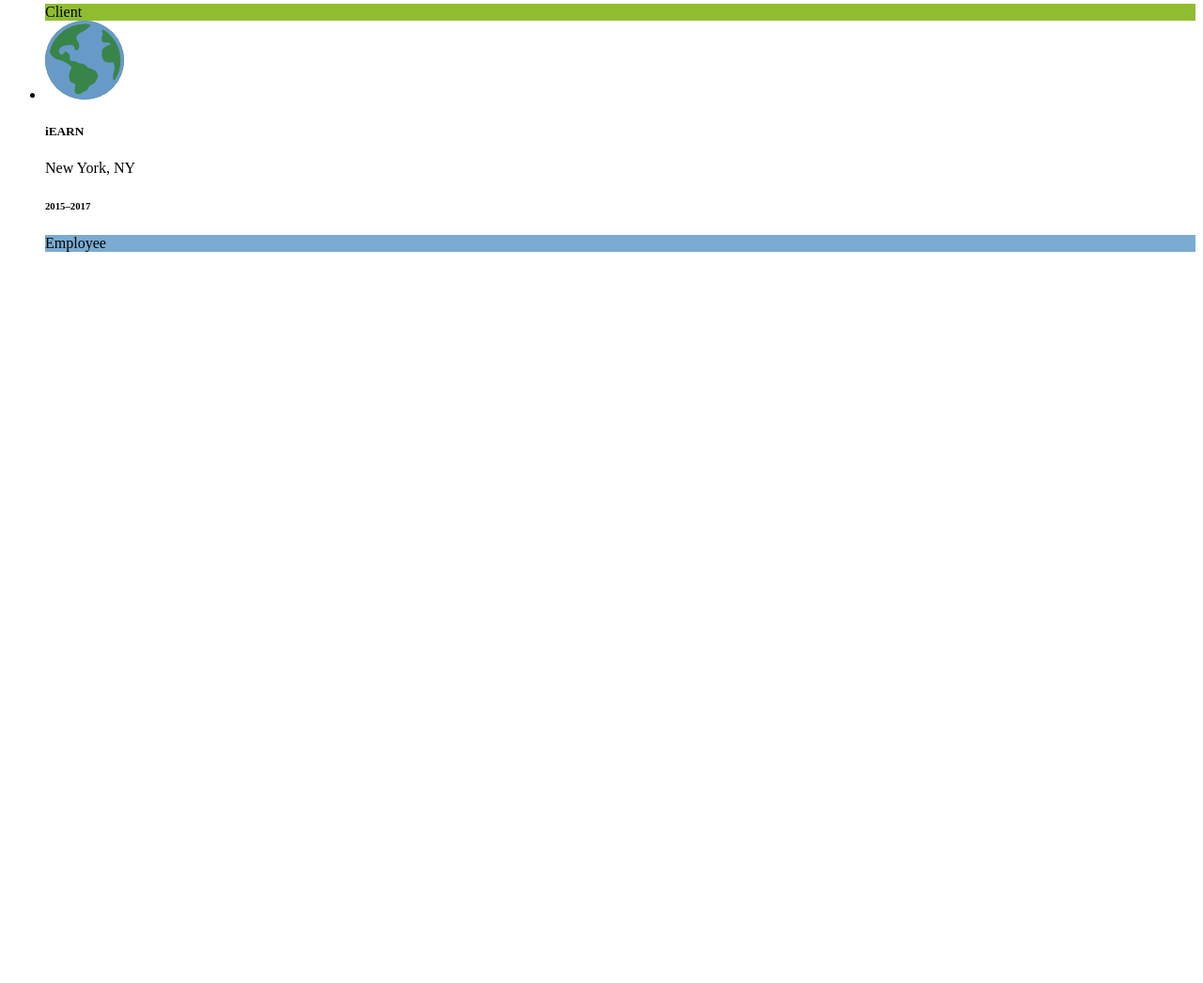
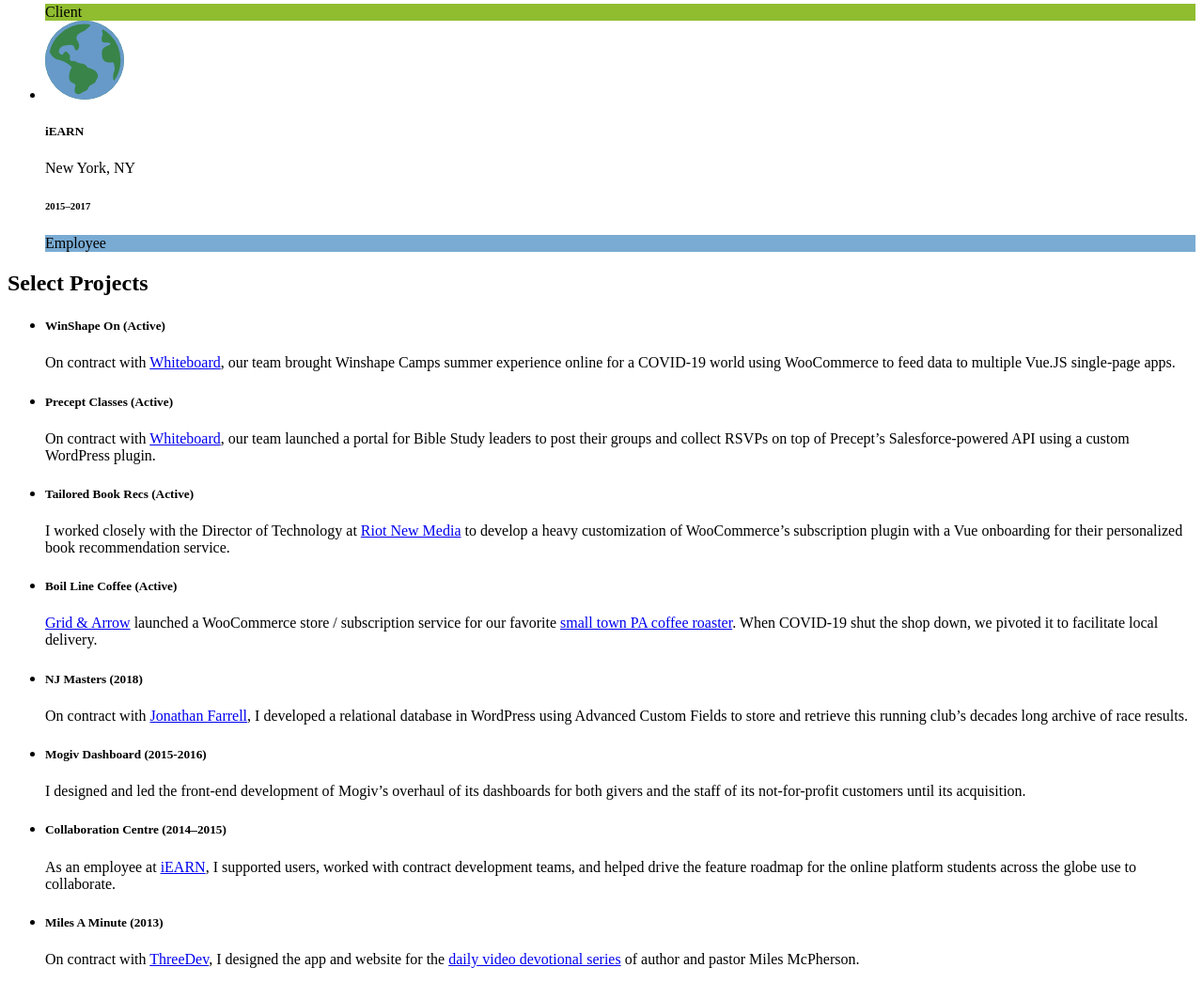
Before and after one commit to tyler-paulson/homepage, a PHP site: page / in a window 1280 px wide. Shown: the part 1140-2186 px from the top of the page at 94% size. Before the commit the page ends 1408 px from the top, so only its background shows below. Run offline with PHP 8.4, Linux system fonts and the light colour scheme; data that the repository does not hold is empty.

Commit message:
Content for Projects

```diff
--- a/index.php
+++ b/index.php
@@ -42,7 +42,7 @@
                 <ul class="clients_list">
                     <li>
                         <div class="clients_list--image">
-                            <img src="/images/wb.svg" width="120" height="47">
+                            <img alt="Logo" src="/images/wb.svg" width="120" height="47">
                         </div>
                         <h5>Whiteboard</h5>
                         <div class="clients_list--location">Chattanooga, TN</div>
@@ -51,7 +51,7 @@
                     </li>
                     <li>
                         <div class="clients_list--image">
-                            <img src="/images/ga.svg" width="92" height="92">
+                            <img alt="Logo" src="/images/ga.svg" width="92" height="92">
                         </div>
                         <h5>Grid &amp; Arrow</h5>
                         <div class="clients_list--location">Lewisburg, PA</div>
@@ -60,7 +60,7 @@
                     </li>
                     <li>
                         <div class="clients_list--image">
-                            <img src="/images/br@2x.png" width="96" height="96">
+                            <img alt="Logo" src="/images/br@2x.png" width="96" height="96">
                         </div>
                         <h5>Book Riot</h5>
                         <div class="clients_list--location">Brookyln, NY</div>
@@ -69,7 +69,7 @@
                     </li>
                     <li>
                         <div class="clients_list--image">
-                            <img src="/images/mogiv.svg" width="99" height="70">
+                            <img alt="Logo" src="/images/mogiv.svg" width="99" height="70">
                         </div>
                         <h5>Mogiv</h5>
                         <div class="clients_list--location">San Diego, CA</div>
@@ -78,7 +78,7 @@
                     </li>
                     <li>
                         <div class="clients_list--image">
-                            <img src="/images/iearn.svg" width="84" height="84">
+                            <img alt="Logo" src="/images/iearn.svg" alt="" width="84" height="84">
                         </div>
                         <h5>iEARN</h5>
                         <div class="clients_list--location">New York, NY</div>
@@ -89,6 +89,45 @@
             </div>
         </div>
 
+        <div class="wrap">
+            <div class="projects">
+                <h2>Select Projects</h2>
+                <ul class="projects_list">
+                    <li>
+                        <h5>WinShape On (Active)</h5>
+                        <p>On contract with <a href="https://whiteboard.is" target="_blank">Whiteboard</a>, our team brought Winshape Camps summer experience online for a COVID-19 world using WooCommerce to feed data to multiple Vue.JS single-page apps.</p>
+                    </li>
+                    <li>
+                        <h5>Precept Classes (Active)</h5>
+                        <p>On contract with <a href="https://whiteboard.is" target="_blank">Whiteboard</a>, our team launched a portal for Bible Study leaders to post their groups and collect RSVPs on top of Precept’s Salesforce-powered API using a custom WordPress plugin.</p>
+                    </li>
+                    <li>
+                        <h5>Tailored Book Recs (Active)</h5>
+                        <p>I worked closely with the Director of Technology at <a href="https://riotnewmedia.com" target="_blank">Riot New Media</a> to develop a heavy customization of WooCommerce’s subscription plugin with a Vue onboarding for their personalized book recommendation service.</p>
+                    </li>
+                    <li>
+                        <h5>Boil Line Coffee (Active)</h5>
+                        <p><a href="https://gridandarrow.com" target="_blank">Grid & Arrow</a> launched a WooCommerce store / subscription service for our favorite <a href="https://boillinecoffee.com" target="_blank">small town PA coffee roaster</a>. When COVID-19 shut the shop down, we pivoted it to facilitate local delivery.</p>
+                    </li>
+                    <li>
+                        <h5>NJ Masters (2018)</h5>
+                        <p>On contract with <a href="https://jonathanfarrell.info" target="_blank">Jonathan Farrell</a>, I developed a relational database in WordPress using Advanced Custom Fields to store and retrieve this running club’s decades long archive of race results.</p>
+                    </li>
+                    <li>
+                        <h5>Mogiv Dashboard (2015-2016)</h5>
+                        <p>I designed and led the front-end development of Mogiv’s overhaul of its dashboards for both givers and the staff of its not-for-profit customers until its acquisition.</p>
+                    </li>
+                    <li>
+                        <h5>Collaboration Centre (2014–2015)</h5>
+                        <p>As an employee at <a href="https://us.iearn.org" target="_blank">iEARN</a>, I supported users, worked with contract development teams, and helped drive the feature roadmap for the online platform students across the globe use to collaborate.</p>
+                    </li>
+                    <li>
+                        <h5>Miles A Minute (2013)</h5>
+                        <p>On contract with <a href="http://threedev.com" target="_blank">ThreeDev</a>, I designed the app and website for the <a href="http://milesaminute.com" target="_blank">daily video devotional series</a> of author and pastor Miles McPherson.</p>
+                    </li>
+                </ul>
+            </div>
+        </div>
 
         <script src="<?= manifest_resource('/manifest.js') ?>"></script>
         <script src="<?= manifest_resource('/vendor.js') ?>"></script>
```
Also changed, not shown: src/app.scss (+23 -1 lines).
